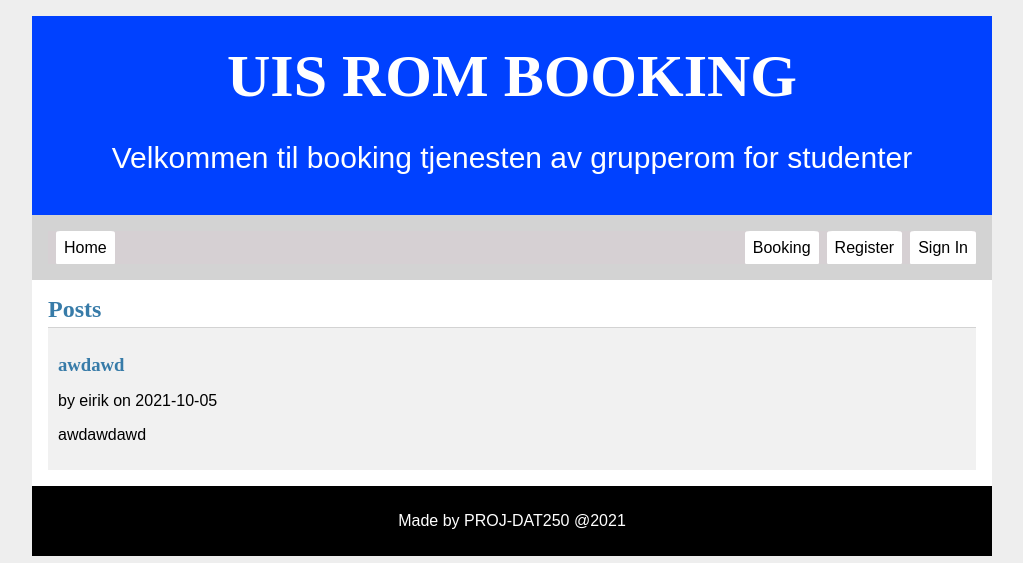
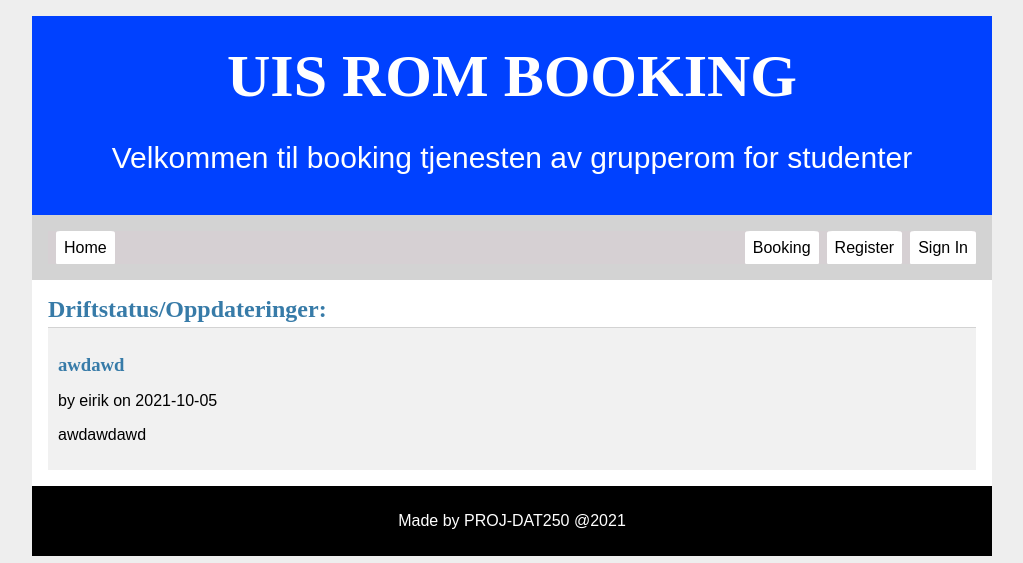
Before and after one commit to fatimamatieva/DAT250_PROJECT, a Flask app: page / in a window 1280 px wide. Shown: the top 563 px of the page, without its empty margins (128-1151 px from the left). Run offline with Flask 2, Linux system fonts and the light colour scheme; data comes from the database, SQL or seed files in the repository; some libraries are stand-ins or nearby versions.

Commit message:
Update index.html

```diff
--- a/flaskr/templates/blog/index.html
+++ b/flaskr/templates/blog/index.html
@@ -1,7 +1,7 @@
 {% extends 'base.html' %}
 
 {% block header %}
-  <h1>{% block title %}Posts{% endblock %}</h1>
+  <h1>{% block title %} Driftstatus/Oppdateringer:{% endblock %}</h1>
   {% if g.user %}
     <a class="action" href="{{ url_for('blog.create') }}">New</a>
   {% endif %}
```
